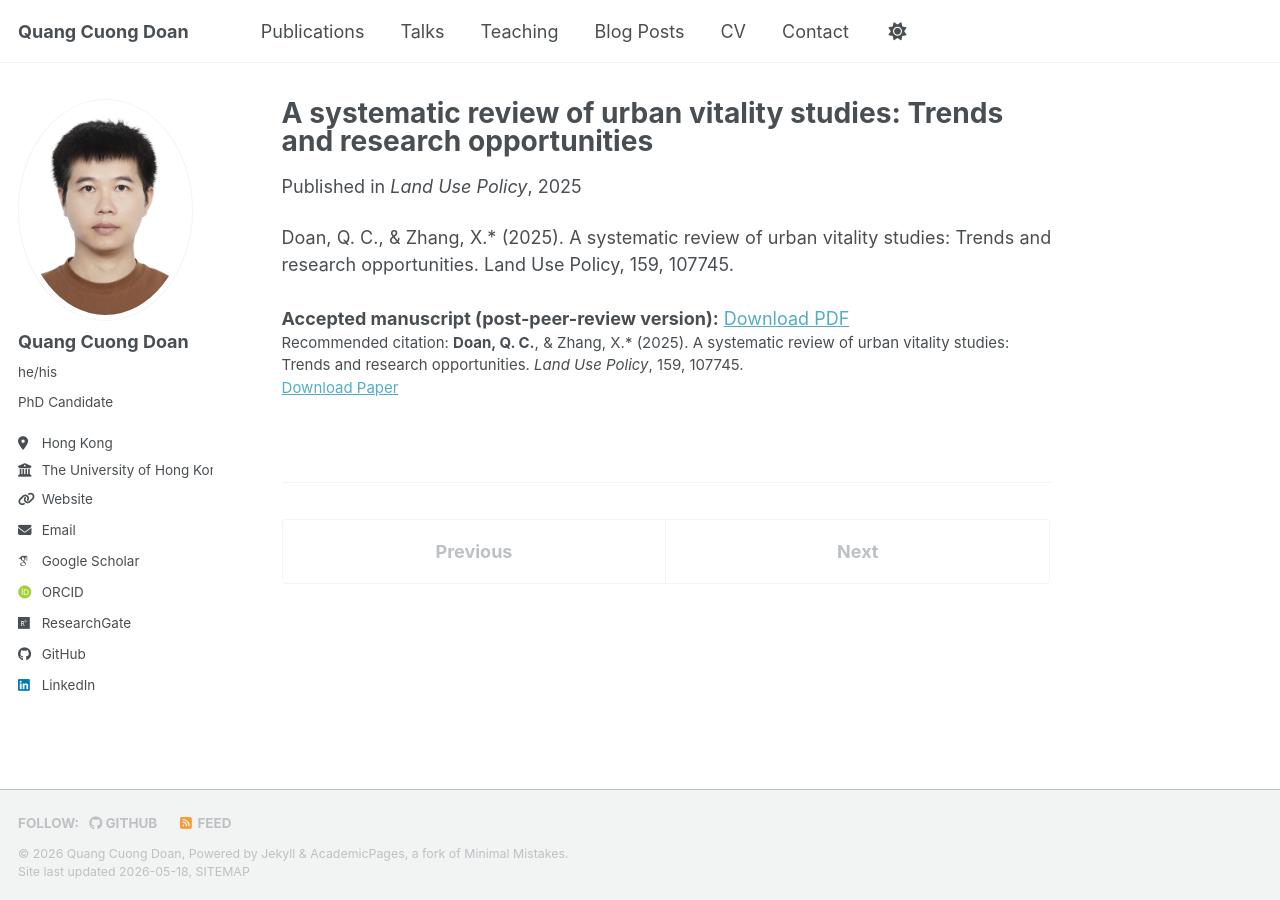
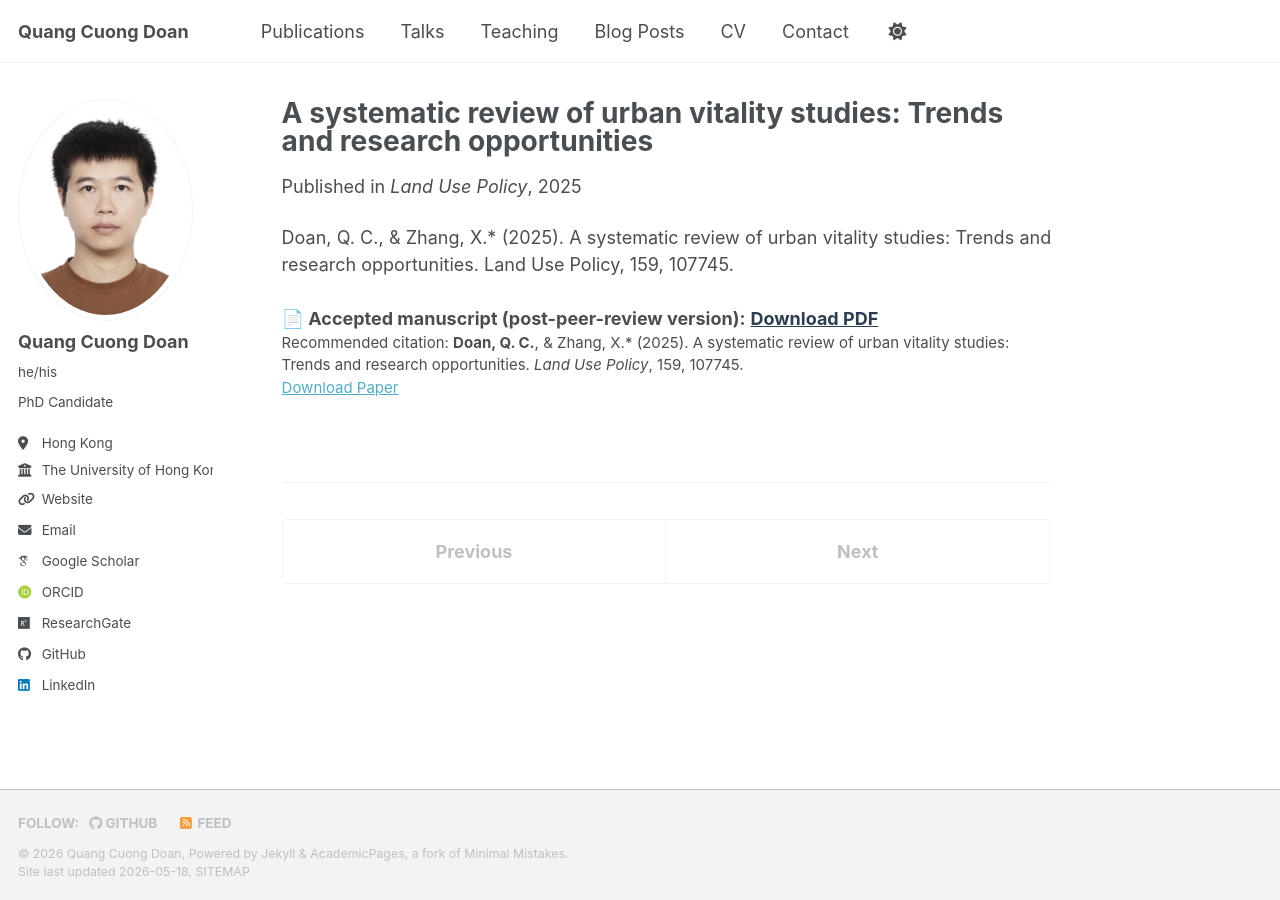
Before and after one commit to cuonghku95/cuonghku95.github.io, a Jekyll site: the page built from _publications/2025-01-02-urban-vitality-systematic-review.md, in a window 1280 px wide. Built offline with Jekyll 4.4.1, drawn with Linux system fonts in a browser that asks for light colours; some web fonts are replaced; a script bundle is joined from its source files by our own code; library files that are not in the unit come from our copies.

Commit message:
Update 2025-01-02-urban-vitality-systematic-review.md

```diff
--- a/_publications/2025-01-02-urban-vitality-systematic-review.md
+++ b/_publications/2025-01-02-urban-vitality-systematic-review.md
@@ -11,6 +11,7 @@ citation: "<b>Doan, Q. C.</b>, & Zhang, X.* (2025). A systematic review of urban
 <div style="text-align: justify;">
 Doan, Q. C., & Zhang, X.* (2025). A systematic review of urban vitality studies: Trends and research opportunities. Land Use Policy, 159, 107745.
 
-  <br><br>
-<strong>Accepted manuscript (post-peer-review version):</strong> <a href="/files/Review_paper_preprint.pdf">Download PDF</a>
+<br><br>
+<strong>📄 Accepted manuscript (post-peer-review version):</strong> <a href="/files/Review_paper_preprint.pdf" target="_blank" style="font-weight: bold; color: #2c3e50; text-decoration: underline;">Download PDF</a>
+
 </div>
```
